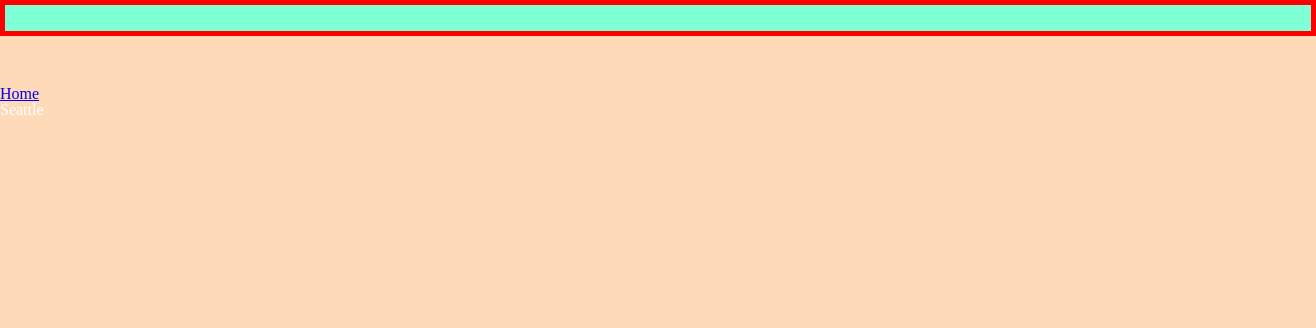
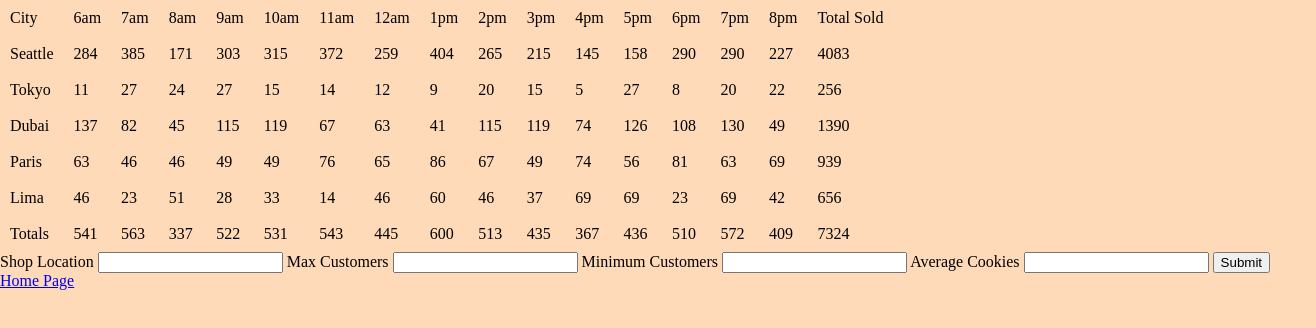
Before and after one commit to Rafael-Aldana/Cookie-Stand-Code201d93, a plain HTML site: page sales.html in a window 1280 px wide. Shown: the whole page, 1316 px wide, since content can reach past the window. Drawn offline with Linux system fonts and the light colour scheme.

Commit message:
reconstructed my render functions and methods

```diff
--- a/css/reset.css
+++ b/css/reset.css
@@ -39,7 +39,7 @@
 }
 blockquote:before, blockquote:after,
 q:before, q:after {
-	content: '';
+	content: ' ';
 	content: none;
 }
 table {
--- a/css/style.css
+++ b/css/style.css
@@ -1,6 +1,6 @@
 body {
 background-color: peachpuff;
-color: white;
+color: black;
 }
 
 h1 {
@@ -14,3 +14,8 @@
   border: 5px solid red;
   width: 100%
 }
+th, td {
+  padding: 10px;
+  margin: 10px;
+
+}
--- a/js/app.js
+++ b/js/app.js
@@ -6,9 +6,9 @@
 
 // Use a method of that object to generate a random number of customers per hour. Objects/Math/random
 // NEED A FUNTION: got it from class demo.
-function randomNumOfCust(min, max) {
-  return Math.floor(Math.random() * (max - min + 1) + min);
-}
+// function randomNumOfCust(min, max) {
+// return Math.floor(Math.random() * (max - min + 1) + min);
+// }
 
 
 
@@ -22,52 +22,139 @@
 // Display the values of each array as unordered lists in the browser.
 // Calculating the sum of these hourly totals; your output for each location should look like this:
 
-
-
-
-//  ********** DOM WINDOWS *************
-let storeSection = document.getElementById('stores');
-
-// ************** GLOBALS **************
-let hours = ['6am', '7am', '8am', '9am', '10am', '11am', '12am', '1pm', '2pm', '3pm', '4pm', '5pm', '6pm', '7pm'];
-
-
-
-
-// ************* HELPER FUNCTIONS / UTILIES **************
-
-// **************** CONSTRUCTOR FUNCTIONS ****************
-function Location(name, minCust, maxCust, avrgCookiesBought) {
+let tableBody = document.getElementById('tableBody');
+let newStore = document.getElementById('newStore');
+let hours = ['6am', '7am', '8am', '9am', '10am', '11am', '12am', '1pm', '2pm', '3pm', '4pm', '5pm', '6pm', '7pm', '8pm'];
+let cookiesBought = [];
+// ********************* CONSTRUCTOR *************************
+function Location(name, minCust, maxCust, avgCookie) {
   this.name = name;
   this.minCust = minCust;
   this.maxCust = maxCust;
-  this.avrgCookiesBought = avrgCookiesBought;
-  this.total = 0;
-  this.cookiesBought = [];
-  // this.custPerHour = [];
-
+  this.avgCookie = avgCookie;
+  cookiesBought.push(this);
 }
+// ********************** METHODS *******************************
 Location.prototype.getNumOfCust = function () {
-  // for (let i = 0; i < hours.length; i++) {
-  return (Math.floor(Math.random() * (this.maxCust - this.minCust + 1) + this.minCust));
-  // }
-};
-Location.prototype.cookieSales = function () {
-  for (let i = 0; i < hours.length; i++) {
-    let cookiesNeeded = this.getNumOfCust() * this.avrgCookiesBought;
-    this.cookiesBought.push(cookiesNeeded);
-    this.total = this.total + cookiesNeeded;
-    this.total += cookiesNeeded;
+  this.generatedCustomers = [];
+  this.cookieSales = [];
+  this.cookiesTotal = 0;
+  for (let i = 0; i < 15; i++) {
+    this.generatedCustomers.push(randomCustomer(this.minCust, this.maxCust));
+    this.cookieSales.push(Math.ceil(this.generatedCustomers[i] * this.avgCookie));
+    this.cookiesTotal += this.cookieSales[i];
   }
 };
+function randomCustomer(min, max) {
+  min = Math.ceil(min);
+  max = Math.floor(max);
+  let generatedCustomer = Math.floor(Math.random() * (max - min) + min);
+  return generatedCustomer;
+}
+
+// ***************** TABLE ***********************
+
 Location.prototype.render = function () {
-  this.cookieSales();
-  let trElem = document.createElement('tr');
-  storeSection.appendChild(trElem);
-  let th1Elem = document.createElement('th');
-  th1Elem.textContent = this.name;
-  trElem.appendChild(th1Elem)
+  let tableElem = document.createElement('tr');
+  tableBody.appendChild(tableElem);
+  let storeName = document.createElement('td');
+  storeName.textContent = this.name;
+  tableElem.appendChild(storeName);
+  for (let i = 0; i < 15; i++) {
+    let rowElem = document.createElement('td');
+    rowElem.textContent = this.cookieSales[i];
+    tableElem.appendChild(rowElem);
+  }
+  let totalRow = document.createElement('td');
+  totalRow.textContent = this.cookiesTotal;
+  tableElem.appendChild(totalRow);
 };
+
+// ******************* TABLE HEADER ********************
+function tableHeaderRender() {
+  let tableElem = document.createElement('tr');
+  tableBody.appendChild(tableElem);
+  let cityTitle = document.createElement('td');
+  cityTitle.textContent = 'City';
+  tableElem.appendChild(cityTitle);
+  for (let i = 0; i < hours.length; i++) {
+    let rowElem = document.createElement('td');
+    rowElem.textContent = hours[i];
+    tableElem.appendChild(rowElem);
+  }
+  let totalTitle = document.createElement('td');
+  totalTitle.textContent = 'Total Sold';
+  tableElem.appendChild(totalTitle);
+}
+// ******************** EXECUTABLE CODE **************************
+new Location('Seattle', 23, 65, 6.3);
+new Location('Tokyo', 3, 24, 1.2);
+new Location('Dubai', 11, 38, 3.7);
+new Location('Paris', 20, 38, 2.3);
+new Location('Lima', 2, 16, 4.6);
+
+cookiesBought[0].getNumOfCust();
+cookiesBought[1].getNumOfCust();
+cookiesBought[2].getNumOfCust();
+cookiesBought[3].getNumOfCust();
+cookiesBought[4].getNumOfCust();
+tableHeaderRender();
+
+cookiesBought[0].render();
+cookiesBought[1].render();
+cookiesBought[2].render();
+cookiesBought[3].render();
+cookiesBought[4].render();
+
+//  ***************************** Submit Form *****************************
+
+let eventCookieStore = 5;
+newStore.addEventListener('submit', handleSumbit);
+function handleSumbit(event) {
+  event.preventDefault();
+  let ShopLocation = event.target.ShopLocation.value;
+  let maxCustomers = event.target.maxCustomers.value;
+  let minCustomers = event.target.minCustomers.value;
+  let avgCookies = event.target.avgCookies.value;
+  new Location(ShopLocation, maxCustomers, minCustomers, avgCookies);
+  cookiesBought[eventCookieStore].getNumOfCust();
+  let rowCount = tableBody.rows.length;
+  tableBody.deleteRow(rowCount - 1);
+  cookiesBought[eventCookieStore].render();
+  tableFooterRender();
+  eventCookieStore += 1;
+}
+
+
+function tableFooterRender() {
+  let tableElem = document.createElement('tr');
+  tableBody.appendChild(tableElem);
+  let cityTitle = document.createElement('td');
+  cityTitle.textContent = 'Totals';
+  tableElem.appendChild(cityTitle);
+  let dailyTotals = [];
+  let hourlyTotal = 0;
+  for (let j = 0; j < hours.length; j++) {
+    for (let i = 0; i < cookiesBought.length; i++) {
+      hourlyTotal += cookiesBought[i].cookieSales[j];
+    }
+    dailyTotals.push(hourlyTotal);
+    hourlyTotal = 0;
+  }
+  for (let i = 0; i < hours.length; i++) {
+    let rowElem = document.createElement('td');
+    rowElem.textContent = dailyTotals[i];
+    tableElem.appendChild(rowElem);
+  }
+  let allStoresTotal = 0;
+  for (let i = 0; i < cookiesBought.length; i++) {
+    allStoresTotal += cookiesBought[i].cookiesTotal;
+  }
+  let rowElem = document.createElement('td');
+  rowElem.textContent = allStoresTotal;
+  tableElem.appendChild(rowElem);
+}
+tableFooterRender();
 
 
 // ************ OBJECT LITERALS ************
@@ -185,7 +272,3 @@
 // };
 // lima.getNumOfCust();
 // console.log(lima);
-
-// *********** EXECUTABLE CODE ************
-let seattle = new Location('Seattle', 23, 65, 6.3);
-seattle.render();
--- a/sales.html
+++ b/sales.html
@@ -1,38 +1,42 @@
 <!DOCTYPE html>
-<html lang="en">
+<html>
+
 <head>
   <link rel="stylesheet" href="css/reset.css">
   <link rel="stylesheet" href="css/style.css">
-  <title>Document</title>
 </head>
+
 <body>
   <header>
-    <h1></h1>
+
   </header>
+  <main>
+    <table id="tableBody"></table>
+    <form id="newStore">
+      <fieldset>
 
-  <h2><a href="index.html">Home</a></h2>
-<table id ="stores"></table>
+        <label for="ShopLocation">Shop Location</label>
+        <input id="ShopLocation" type="text" for="ShopLocation">
 
-<script src="js/app.js"></script>
+        <label for="maxCustomers">Max Customers</label>
+        <input id="maxCustomers" type="number" for="maxCustomers">
+
+        <label for="minCustomers">Minimum Customers</label>
+        <input id="minCustomers" type="number" for="minCustomers">
+
+        <label for="avgCookies">Average Cookies</label>
+        <input id="avgCookies" type="number" for="avgCookies">
+
+        <button type="submit">Submit</button>
+
+      </fieldset>
+    </form>
+
+  </main>
+  <footer>
+    <p><a href="index.html">Home Page</a></p>
+    <script src='js/app.js'></script>
+  </footer>
 </body>
+
 </html>
-
-
-
-<!-- A custom sans-serif Google Font for use in heading tags (<h# />)
-
-A specified standard sans-serif web font for sales data (such as Arial, Verdana, or Helvetica).
-
-A specified standard serif web font for text (such as Georgia, Times).
-
-Specified different font colors for all three font uses.
-
-A background color for the default page background (make sure font colors have good contrast and are readable on this background).
-
-A different background color for elements such boxes and tables (so make sure the font colors contrast against this well, too!).
-
-Anything else you’d like to add related to style. But remember: simplicity, clarity, and consistency are good things in design.
-
-Be thoughtful about layout and overall organization of the page.
-
-Include all of the typical stuff that you’ll find on the home page of a business: locations, hours, contact information, some text about how awesome the business is, etc. Be creative, and again, think about what is meaningful to a typical end user. -->
```
Also changed, not shown: index.html (+46 -4 lines), img/chinook.jpg (added), img/frosted-cookie.jpg (added), img/salmon-shirt.jpg (added).
